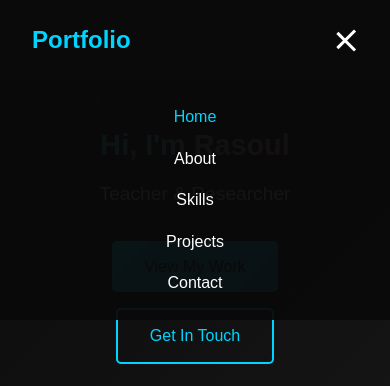
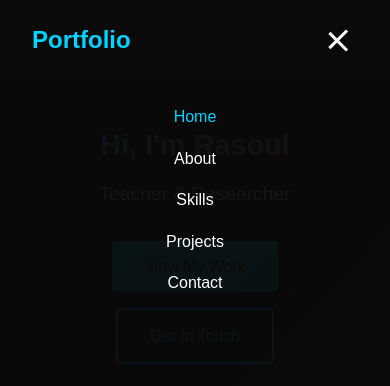
Before and after one commit to itsrasoul/itsrasoul.github.io, a plain HTML site: page index.html in a window 390 px wide. Both pictures are taken after a click on the element 345 px from the left and 40 px from the top of the page. Shown: the top 386 px of the page. Drawn offline with nearby package versions, Linux system fonts and the light colour scheme.

Commit message:
Improve burger menu: expand media query, fix positioning, add touch-friendly styles

```diff
--- a/styles.css
+++ b/styles.css
@@ -140,6 +140,13 @@ p {
     display: none;
     flex-direction: column;
     cursor: pointer;
+    padding: 0.5rem;
+    border-radius: 5px;
+    transition: background-color 0.3s ease;
+}
+
+.hamburger:hover {
+    background-color: rgba(255, 255, 255, 0.1);
 }
 
 .bar {
@@ -589,7 +596,7 @@ p {
     }
 }
 
-@media (max-width: 768px) {
+@media (max-width: 1024px) {
     .nav-menu {
         display: none;
     }
@@ -632,15 +639,18 @@ p {
     }
 
     .nav-menu.active {
-        display: flex;
+        display: flex !important;
         flex-direction: column;
-        position: absolute;
-        top: 100%;
+        position: fixed;
+        top: 80px;
         left: 0;
         width: 100%;
+        height: calc(100vh - 80px);
         background: rgba(10, 10, 10, 0.95);
         padding: 1rem 0;
         backdrop-filter: blur(10px);
+        z-index: 1001;
+        overflow-y: auto;
     }
 
     .nav-menu.active li {
```
